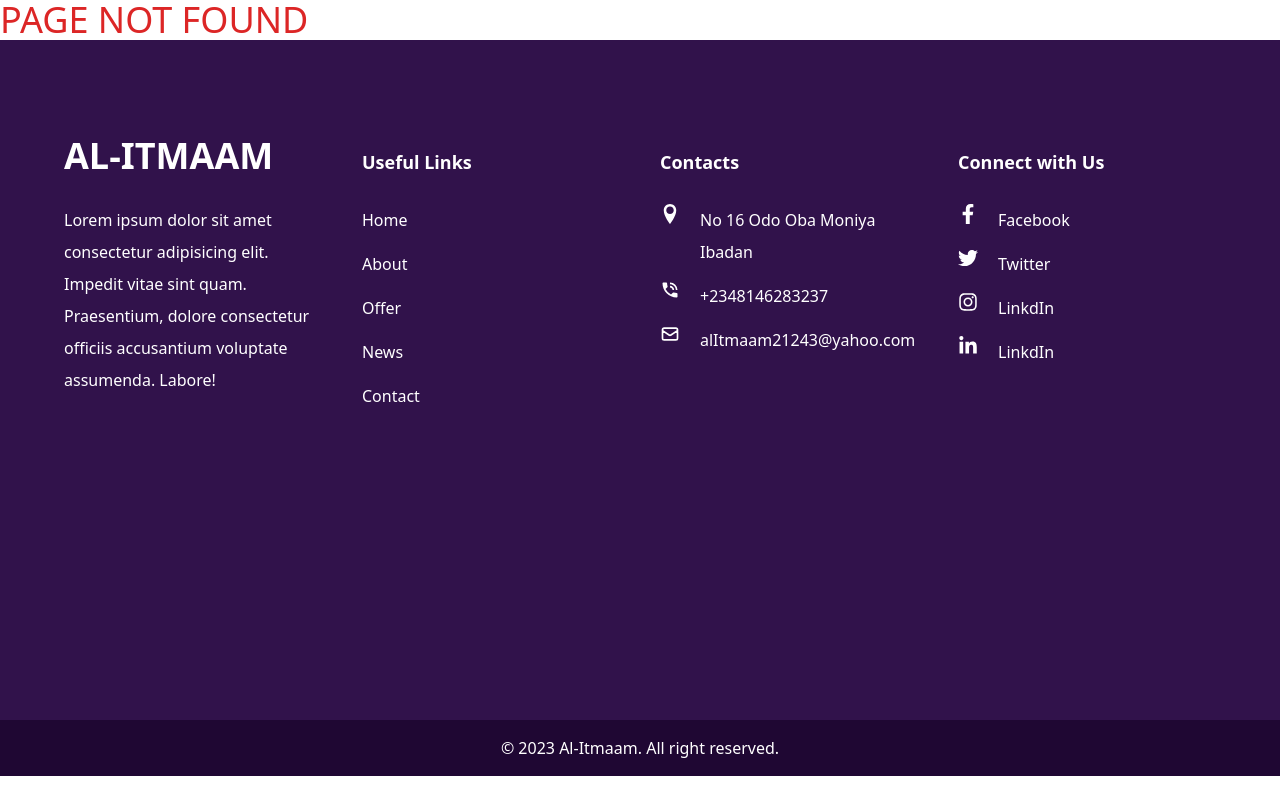
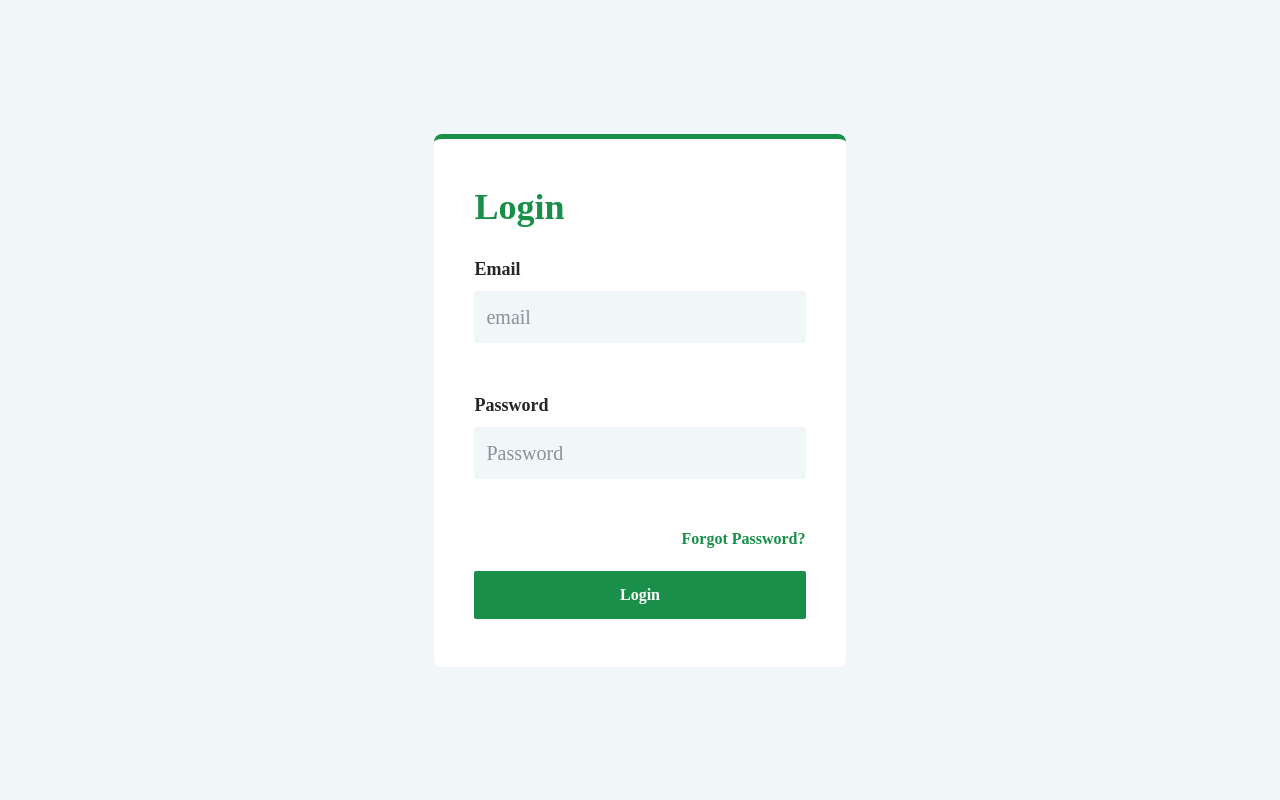
Before and after one commit to Yahckman1112/Itmaam-hajj, a React (Vite) app: page /admin in a window 1280 px wide. Shown: the top 800 px of the page. Built offline with nearby package versions, Linux system fonts and the light colour scheme.

Commit message:
loging page UI

```diff
--- /dev/null
+++ b/src/pages/admin/Admin.tsx
@@ -0,0 +1,33 @@
+import { Label, LoginContainer } from "./admin.style";
+// import banner from "../../assets/loginbg.png";
+import { LoginInput } from "./admin.style";
+function Admin() {
+  return (
+    <div
+      className="h-screen p-7  bg-[#F1F6F9] m-auto flex justify-center items-center"
+      //   style={{ backgroundImage: `url(${banner})` }}
+    >
+      <LoginContainer className="px-10 py-12 bg-white  border-x-0 border-y-0  max-w-[450px] font-[open-sans] rounded-lg border border-solid border-t-[5px] border-[#1A8F4A]">
+        <p className="text-[#1A8F4A] mb-7 font-bold text-4xl ">Login</p>
+        <div className="mb-12">
+          <Label>Email</Label>
+          <LoginInput placeholder="email" />
+        </div>
+
+        <div className="mb-12 ">
+          <Label>Password</Label>
+          <LoginInput placeholder="Password" />
+        </div>
+        <p className="text-[#1A8F4A] text-right cursor-pointer font-semibold text-base">
+          Forgot Password?{" "}
+        </p>
+
+        <button className="w-full mt-5 py-3 bg-[#1A8F4A] shadow-sm rounded-sm text-[#FCFCFC] font-semibold text-base ">
+          Login
+        </button>
+      </LoginContainer>
+    </div>
+  );
+}
+
+export default Admin;
--- /dev/null
+++ b/src/pages/admin/admin.style.ts
@@ -0,0 +1,12 @@
+import styled from "styled-components";
+
+export const LoginContainer = styled.div``;
+
+export const LoginInput = styled.input.attrs({
+  className:
+    " border-none outline-none w-full pl-3 py-3 md:py-3 bg-[#F1F6F9] mt-2 placeholder-[#8B9199] text-xl font-[open-sans]  text-sm font-normal  rounded-sm ",
+})``;
+
+export const Label = styled.label.attrs({
+  className: ` text-[#262627] text-lg font-semibold mb-[50px]`,
+})``;
--- /dev/null
+++ b/src/pages/user/User.tsx
@@ -0,0 +1,9 @@
+import React from 'react'
+
+function User() {
+  return (
+    <div>User</div>
+  )
+}
+
+export default User
--- a/src/routes/index.tsx
+++ b/src/routes/index.tsx
@@ -5,16 +5,19 @@ import About from "../pages/about/About";
 import Packages from "../pages/packages/Packages";
 import Register from "../pages/register/Register";
 import Contact from "../pages/contact/Contact";
+import Admin from "../pages/admin/Admin";
 
 function Router() {
   return (
     <div>
       <Routes>
         <Route path="/" element={<Home />} />
+
         <Route path={ABOUT} element={<About />} />
         <Route path={PACKAGES} element={<Packages />} />
         <Route path={REGISTER} element={<Register />} />
         <Route path={CONTACT} element={<Contact />} />
+        <Route path="/admin" element={< Admin />} />
         <Route
           path={NOT_FOUND}
           element={<div className="text-4xl text-red-600"> PAGE NOT FOUND</div>}
```
Also changed, not shown: src/pages/register/register.style.ts (+8 -0 lines), src/assets/loginbg.png (added).
